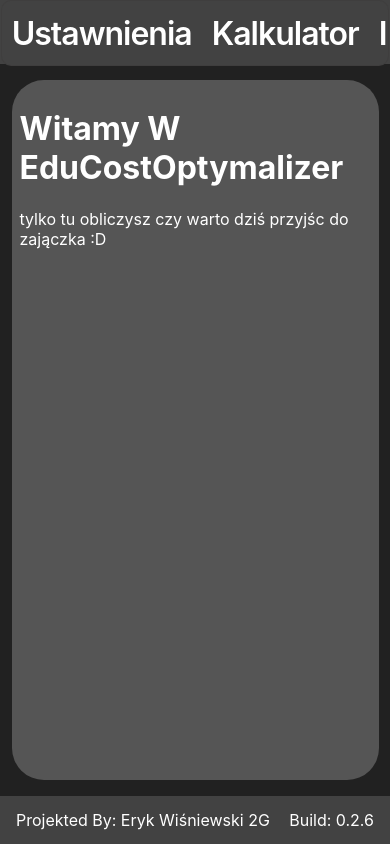
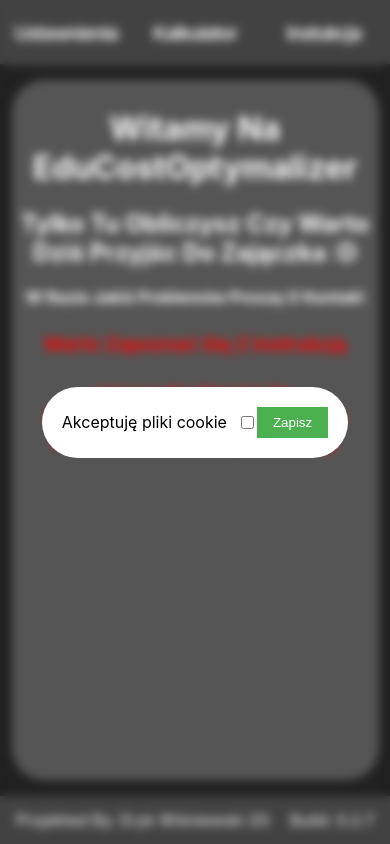
Before and after one commit to ErykHonda/EduCostOptymalizer, a React (Create React App) app: page / in a window 390 px wide. Built offline with nearby package versions, Linux system fonts and the light colour scheme.

Commit message:
0.2.7
początek aktualizacji telefon

```diff
--- a/package.json
+++ b/package.json
@@ -7,6 +7,7 @@
     "@testing-library/react": "^13.4.0",
     "@testing-library/user-event": "^13.5.0",
     "react": "^18.2.0",
+    "react-cookie": "^4.1.1",
     "react-dom": "^18.2.0",
     "react-scripts": "5.0.1",
     "web-vitals": "^2.1.4"
--- a/public/index.html
+++ b/public/index.html
@@ -3,7 +3,8 @@
   <head>
     <meta charset="utf-8" />
     <link rel="icon" href="%PUBLIC_URL%/favicon.ico" />
-    <meta name="viewport" content="width=device-width, initial-scale=1" />
+    <!-- <meta name="viewport" content="width=device-width, initial-scale=1" /> -->
+    <meta name="viewport" content="width=device-width, initial-scale=1, maximum-scale=1, user-scalable=no">
     <meta name="theme-color" content="#000000" />
 
     <meta
--- a/src/App.css
+++ b/src/App.css
@@ -1,58 +1,63 @@
+/* do zrobienia css dla tabletów i telefonów */
 :root {
-  --headerH:4rem;
-  --footerH:3rem;
+  --headerH: 4rem;
+  --footerH: 3rem;
   --fontFooterSize: 1rem;
   --elementWidht: 90%;
-  /* --color1: #1b2223;
-  --color2: #3a4f50;
-  --color3: #0ef6cc;
-  --color4: #f4fefd;
-  --color5: #738fd7; */
-  /* Happy Pastel */
-  /* --color1: #b88c8c;
-  --color2: #ddadad;
-  --color3: #d6c7c7;
-  --color4: #9fb9bf;
-  --color5: #aec8ce; */
-  /* Broze czernie */
-  --color1: #790647;
-  --color2: #bc016b ;
-  --color3: #950958 ;
-  --color4: #540030 ;
-  --color5: #32001c ;
-  --colorText1:#FFF5D5;
-  --colorText2:#FAFFEF;
-  --colorText3:#FFFFFF;
-  --colorText4:#FFFFFF;
-  --colorText5:#FFFFFF;
+  --colorforprintbtn: #ffa500;
+
 }
 
-#darktheme-prev
-{
+#darktheme-prev {
   --color1: #222222;
-  --color2: #555555 ;
-  --color3: #666666 ;
-  --color4: #999999 ;
-  --color5: #cccccc ;
-  --colorText1:#ffffff;
-  --colorText2:#ffffff;
-  --colorText3:#ffffff;
-  --colorText4:#000000;
-  --colorText5:#000000;
+  --color2: #555555;
+  --color3: #666666;
+  --color4: #999999;
+  --color5: #cccccc;
+  --colorText1: #ffffff;
+  --colorText2: #ffffff;
+  --colorText3: #ffffff;
+  --colorText4: #000000;
+  --colorText5: #000000;
 }
 
-#darktheme
-{
+#darktheme {
   --color1: #212121;
-  --color2: #303030 ;
-  --color3: #424242 ;
-  --color4: #555555 ;
-  --color5: #707070 ;
-  --colorText1:#ffffff;
-  --colorText2:#ffffff;
-  --colorText3:#ffffff;
-  --colorText4:#ffffff;
-  --colorText5:#ffffff;
+  --color2: #303030;
+  --color3: #424242;
+  --color4: #555555;
+  --color5: #707070;
+  --colorText1: #ffffff;
+  --colorText2: #ffffff;
+  --colorText3: #ffffff;
+  --colorText4: #ffffff;
+  --colorText5: #ffffff;
+}
+
+#lighttheme {
+  --color1: #e8e8e8;
+  --color2: #c8c8c8;
+  --color3: #a8a8a8;
+  --color4: #888888;
+  --color5: #686868;
+  --colorText1: #000000;
+  --colorText2: #000000;
+  --colorText3: #ffffff;
+  --colorText4: #ffffff;
+  --colorText5: #ffffff;
+}
+
+#firsttheme {
+  --color1: #790647;
+  --color2: #bc016b;
+  --color3: #950958;
+  --color4: #540030;
+  --color5: #32001c;
+  --colorText1: #FFF5D5;
+  --colorText2: #FAFFEF;
+  --colorText3: #FFFFFF;
+  --colorText4: #FFFFFF;
+  --colorText5: #FFFFFF;
 }
 
 .App {
@@ -61,13 +66,13 @@
   color: var(--colorText1);
 }
 
-header,footer {
+header,
+footer {
   background-color: var(--color3);
   color: var(--colorText3);
 }
 
-header
-{
+header {
   height: var(--headerH);
 }
 
@@ -92,8 +97,7 @@ main {
 }
 
 
-.element
-{
+.element {
   width: var(--elementWidht);
   height: fit-content;
   background-color: var(--color4);
@@ -101,37 +105,36 @@ main {
   padding: 0.5rem;
   border-radius: 2rem;
   margin: auto;
-  margin-bottom:1rem ;
+  margin-bottom: 1rem;
 
 }
 
 
 
-.NIP-select, .RE-select
-{
+.NIP-select,
+.RE-select {
   height: 2.5rem;
   margin: 1rem;
   font-size: 1rem;
-  border-radius: 1rem ;
+  border-radius: 1rem;
   padding: .5rem;
-  background:var(--color2);
+  background: var(--color2);
   color: var(--colorText2);
 }
 
-.NIP-select:hover, .RE-select:hover
-{
+.NIP-select:hover,
+.RE-select:hover {
   transform: scale(1.03);
 }
 
 
-.NIP-select
-{
+.NIP-select {
   width: calc(100% / 3 * 2 - 2rem);
 
 }
-.RE-select
-{
-  width: calc(100% / 3  - 2rem);
+
+.RE-select {
+  width: calc(100% / 3 - 2rem);
 }
 
 .button-box,
@@ -149,24 +152,21 @@ main {
 
 .button-box {
   position: sticky;
-  margin-top:1rem ;
+  margin-top: 1rem;
 }
 
-.xddd
-{
+.xddd {
   display: flex;
   justify-content: center;
 }
 
-.button
-{
+.button {
   flex: 1 1 auto;
 
 }
 
-.button-box-down
-{
-  margin-top:0.5rem ;
+.button-box-down {
+  margin-top: 0.5rem;
   margin-bottom: 0.5rem;
 }
 
@@ -217,8 +217,7 @@ button:hover {
 
 } */
 
-footer div
-{
+footer div {
   display: flex;
   height: 100%;
   width: max-content;
@@ -226,15 +225,15 @@ footer div
   align-items: center;
   font-size: var(--fontFooterSize);
 }
-.x
-{
+
+.x {
   margin-left: 1rem;
   float: left;
 }
-.xx
-{
+
+.xx {
   margin-right: 1rem;
-  float:right ;
+  float: right;
 }
 
 
@@ -271,8 +270,7 @@ footer div
   font-size: 14px;
 }
 
-.radio-input label span
-{
+.radio-input label span {
   font-size: 2rem;
 }
 
@@ -290,23 +288,27 @@ footer div
 .radio-input label:has(input:checked) {
   color: var(--colorText5);
   font-weight: bold;
-
 }
 
-.radio-input label:has(input:checked) ~ .selection {
+.radio-input label:has(input:checked)~.selection {
   background-color: var(--color5);
   display: inline-block;
 }
 
-.radio-input label:nth-child(1):has(input:checked) ~ .selection {
+.radio-input label:has(input:not(:checked):hover) {
+  background-color: var(--color4);
+}
+
+/* :not(:checked):hover */
+.radio-input label:nth-child(1):has(input:checked)~.selection {
   transform: translateX(calc(var(--container_width) * 0/3));
 }
 
-.radio-input label:nth-child(2):has(input:checked) ~ .selection {
+.radio-input label:nth-child(2):has(input:checked)~.selection {
   transform: translateX(calc(var(--container_width) * 1/3));
 }
 
-.radio-input label:nth-child(3):has(input:checked) ~ .selection {
+.radio-input label:nth-child(3):has(input:checked)~.selection {
   transform: translateX(calc(var(--container_width) * 2/3));
 }
 
@@ -329,23 +331,22 @@ footer div
   color: #fff;
   border: none;
 }
+
 .btn-txt {
   z-index: 1;
   font-weight: 800;
   letter-spacing: 4px;
 }
 
-.b1
-{
+.b1 {
   border: 2px solid #00cc00;
 }
-.b2
-{
+
+.b2 {
   border: 2px solid #ff0000;
 }
 
-.b3
-{
+.b3 {
   border: 2px solid #0000ff;
 }
 
@@ -415,8 +416,7 @@ footer div
   transform: scale(100) translateX(2px);
 }
 
-.printbtn{
-  --colorforprintbtn: #ffa500;
+.printbtn {
   color: var(--colorforprintbtn);
   text-transform: uppercase;
   text-decoration: none;
@@ -453,37 +453,254 @@ footer div
   width: 160%;
 }
 
-.main1,.MainStronaGlowna,.MainAside
-{
+.main1,
+.MainStronaGlowna,
+.MainAside {
   display: flex;
   flex-direction: column;
 }
 
-.Main-Section-Box,#StronaGlowna,#Aside
-{
+.Main-Section-Box,
+#StronaGlowna,
+#Aside {
   flex-grow: 1;
   overflow: auto;
 }
 
-#StronaGlowna,#Aside
-{
+#StronaGlowna,
+#Aside {
   width: 90%;
   margin-top: 1rem;
   height: 100%;
 }
 
-#Aside
-{
+#Aside {
   height: 100%;
 }
 
-.element
-{
+.element {
   overflow: auto;
   height: calc(100% - 2rem);
 }
 
-.Span-Box-Button
-{
+.Span-Box-Button {
   font-size: 1.25rem;
 }
+
+.MainStronaGlowna {
+  text-transform: capitalize;
+}
+
+.MainStronaGlowna div h1 {
+  font-size: 6rem;
+  text-align: center;
+}
+
+.MainStronaGlowna div h2 {
+  text-align: center;
+  font-size: 3rem;
+}
+
+.MainStronaGlowna div h3 {
+  font-size: 2rem;
+  text-align: center;
+}
+
+.MainStronaGlowna div h4 {
+  font-size: 1.5rem;
+  text-align: center;
+  color: red;
+  -webkit-text-stroke: 0.09rem black;
+}
+
+/* usatwienia */
+.wrapper {
+  --font-color-dark: var(--colorText3);
+  --font-color-light: var(--colorText5);
+  --bg-color: var(--color3);
+  --main-color: var(--color5);
+  position: relative;
+  width: 100%;
+  height: 5rem;
+  background-color: var(--bg-color);
+  border: 2px solid var(--main-color);
+  border-radius: 34px;
+  display: flex;
+  flex-direction: row;
+  box-shadow: 4px 4px var(--main-color);
+}
+
+.option {
+  width: calc(100% / 3 - 8.5px);
+  height: calc(100% - 8px);
+  position: relative;
+  top: 2px;
+  left: 2px;
+
+}
+
+.input {
+  width: 100%;
+  height: 100%;
+  position: absolute;
+  left: 0;
+  top: 0;
+  appearance: none;
+  cursor: pointer;
+
+}
+
+.btn {
+  width: 100%;
+  height: 100%;
+  background-color: var(--bg-color);
+  border-radius: 50px;
+  display: flex;
+  justify-content: center;
+  align-items: center;
+
+}
+
+.span {
+  color: var(--font-color-dark);
+
+}
+
+.input:checked+.btn {
+  background-color: var(--main-color);
+}
+
+.input:not(:checked):hover+.btn {
+  background-color: var(--color4);
+}
+
+.input:checked+.btn .span {
+  color: var(--font-color-light);
+
+}
+
+.zmianaTrybu {
+  width: 75%;
+  margin: auto;
+}
+
+.zmianaTrybu h3 {
+  text-align: center;
+}
+
+/* koniec ustawien */
+
+/* cookie agre */
+.cookie-consent {
+
+  width: fit-content;
+  background-color: white;
+  padding: 20px;
+  text-align: center;
+  border-radius: 5rem;
+}
+
+.cookie-consent form {
+  display: flex;
+  align-items: center;
+  justify-content: center;
+}
+
+.cookie-consent label {
+  margin-right: 10px;
+}
+
+.cookie-consent button {
+  background-color: #4caf50;
+  color: #ffffff;
+  border: none;
+  padding: 8px 16px;
+  cursor: pointer;
+}
+
+.cookie-consent button:hover {
+  background-color: #45a049;
+}
+
+.bgcookies {
+  position: absolute;
+  left: 0;
+  top: 0;
+  /* background-color: blue; */
+  backdrop-filter: blur(5px);
+  width: 100vw;
+  height: 100vh;
+  display: flex;
+  align-items: center;
+  justify-content: center;
+  z-index: 1;
+}
+
+.htmlforcheckbox {
+  color: #000000;
+}
+
+
+/* koniec cookie agre */
+
+h1.Iiobs {
+  text-align: center;
+  font-size: 4rem;
+}
+
+div.Iobs {
+  display: flex;
+  justify-content: center;
+  align-items: center;
+  margin: auto;
+  width: 80%;
+}
+
+div.Iobs ol {
+  font-size: 2.5rem;
+}
+
+div.Iobs ol li span.uwaga {
+  color: red;
+}
+
+div.Iobs ol li span.pomarancz {
+  color: var(--colorforprintbtn);
+}
+
+span.green {
+  color: #00cc00;
+}
+
+.BlMa
+{
+  width: 80%;
+  height: 50%;
+  text-align: center;
+  margin: auto;
+}
+
+.Red-box
+{
+  color: #ff0000;
+}
+
+@media (max-width: 1024px) {
+
+  .radio-input label span {
+    font-size: 1.2rem;
+  }
+  .MainStronaGlowna div h1 {
+    font-size: 2rem;
+  }
+  .MainStronaGlowna div h2 {
+    font-size: 1.5rem;
+  }
+  .MainStronaGlowna div h3 {
+    font-size: 1rem;
+  }
+  .MainStronaGlowna div h4 {
+    font-size: 1.2rem;
+    -webkit-text-stroke: 0rem black;
+  }
+}
--- a/src/App.jsx
+++ b/src/App.jsx
@@ -5,16 +5,24 @@ import PodsumowanieComp from './components/PodsumowanieComp';
 import BlankMain from './components/BlankMain';
 import HowItWork from './components/HowItWork';
 import FooterComponent from './components/FooterComponent';
-import SettingComponent from './components/SettingComponent';
 import HomePageComponent from './components/HomePageComponent';
 
+import { useCookies } from 'react-cookie';
 
 
 function App() {
 
   const [sekcje, setSekcje] = useState([]);
   const [podsumowanieZ, setPodsumowanieZ] = useState([]);
-  const [strona, setStrona] = useState(10)
+  const [podsumowanieError, setPodsumowanieError] = useState(null);
+  const [strona, setStrona] = useState(10);
+  const [cookies, setCookie] = useCookies(['CThemeName', 'CForAgre']);
+  if (!cookies.CThemeName) {
+    setCookie('CThemeName', 'darktheme', { path: '/' });
+  }
+  if (!cookies.CForAgre) {
+    setCookie('CForAgre', false, { path: '/' });
+  }
 
   function dodajSection() {
     const numer = sekcje.length;
@@ -40,35 +48,60 @@ function App() {
     if (InputValueN.length >= 1) InputValueN.length -= InputValueN.length;
     if (InputValueRE.length >= 1) InputValueRE.length -= InputValueN.length;
   }
+
   function AddPodsumowanie() {
     if (InputValueN.length !== 0 && InputValueN.length === InputValueRE.length && InputValueN.length === sekcje.length) {
       setSekcje([])
       setPodsumowanieZ([0])
+      setPodsumowanieError(null)
     } else {
-
+      setPodsumowanieError('Nie Podano Wszystkich Potrzebnych danych')
     }
   }
   function RemovePodsumowanie() {
     setPodsumowanieZ([])
+  }
+  function CookieAgre() {
+    let checkboxstatus;
+    const selectOption = (event) => {
+      checkboxstatus = event.target.checked;
+    };
+
+    const setCookieAgre = () => {
+      if (checkboxstatus === true) setCookie('CForAgre', true, { path: '/' });
+      else setCookie('CForAgre', false, { path: '/' });
+    };
 
 
+    return (
+      <div className="bgcookies">
+        <div className="cookie-consent">
+          <form>
+            <label htmlFor="consent-checkbox" className='htmlforcheckbox'>Akceptuję pliki cookie</label>
+            <input type="checkbox" id="consent-checkbox" required onChange={selectOption} />
+            <button type='submit' onClick={setCookieAgre}>Zapisz</button>
+          </form>
+        </div>
+      </div>
+    )
   }
   function Main1() {
     return (
       <main className='main1'>
         <div className="button-box">
           <div className="xddd">
-            <button class="button b1 type1" onClick={dodajSection}>
-              <span class="btn-txt">Dodaj</span>
+            <button className="button b1 type1" onClick={dodajSection}>
+              <span className="btn-txt">Dodaj</span>
             </button>
-            <button class="button b2 type2" onClick={usunSection}>
-              <span class="btn-txt">Usuń</span>
+            <button className="button b2 type2" onClick={usunSection}>
+              <span className="btn-txt">Usuń</span>
             </button>
-            <button class="button b3 type3" onClick={resetSection}>
-              <span class="btn-txt">Resetuj</span>
+            <button className="button b3 type3" onClick={resetSection}>
+              <span className="btn-txt">Resetuj</span>
             </button>
           </div>
           {sekcje.length !== 0 && <div className='Span-Box-Button'>Obecnie Dodano {sekcje.length} elementów</div>}
+          {podsumowanieError !== null && <div className='Span-Box-Button Red-box'>{podsumowanieError}</div>}
         </div>
         <div className='Main-Section-Box'>
           {sekcje.length > 0 && <div className="element">
@@ -76,11 +109,16 @@ function App() {
               {sekcje.map((sekcja, idx) => (
                 <Section key={idx} prost={sekcja} />
               ))}
-              {podsumowanieZ.map((e, idx) => (
-                <PodsumowanieComp key={idx} />
-              ))}
             </div>
+
           </div>}
+            {podsumowanieZ.length !== 0 &&
+              <div className='element'>
+                {podsumowanieZ.map((e, idx) => (
+                  <PodsumowanieComp key={idx} />
+                ))}
+              </div>
+            }
         </div>
         {
           sekcje.length === 0 &&
@@ -89,8 +127,7 @@ function App() {
         }
         {sekcje.length !== 0 &&
           <div className="button-box-down">
-            {/* <button onClick={AddPodsumowanie}>PrintPodsumowanie</button>arrow function */}
-            <button class="printbtn" onClick={AddPodsumowanie}>
+            <button className="printbtn" onClick={AddPodsumowanie}>
               Wyświetl Podsumowanie
             </button>
           </div>
@@ -99,10 +136,44 @@ function App() {
     )
   }
 
+  function SettingComponent() {
+    const handleOptionChange = (event) => {
+      setCookie('CThemeName', event.target.value, { path: '/' });
+    };
+    return (
+      <main className='MainAside'>
+        <div className="element" id='Aside'>
+          <div className="zmianaTrybu">
+            <h3>Zmiana Motywu Strony</h3>
+            <div className="wrapper">
+              <div className="option">
+                <input className="input" type="radio" name="btn" value="darktheme" checked={cookies.CThemeName === 'darktheme'} onChange={handleOptionChange} />
+                <div className="btn">
+                  <span className="span">Dark Theme Standard</span>
+                </div>
+              </div>
+              <div className="option">
+                <input className="input" type="radio" name="btn" value="lighttheme" checked={cookies.CThemeName === 'lighttheme'} onChange={handleOptionChange} />
+                <div className="btn">
+                  <span className="span">Light Theme</span>
+                </div>  </div>
+              <div className="option">
+                <input className="input" type="radio" name="btn" value="firsttheme" checked={cookies.CThemeName === 'firsttheme'} onChange={handleOptionChange} />
+                <div className="btn">
+                  <span className="span">OG Theme</span>
+                </div>
+              </div>
+            </div>
+          </div>
+        </div>
+      </main>
+    )
+  }
+
   return (
-    <div className="App" id='darktheme'>
+    <div className="App" id={cookies.CThemeName}>
       <header>
-        <div class="radio-input">
+        <div className="radio-input">
           <label>
             <input type="radio" id="value-1" name="value-radio" value="value-1" onClick={() => setStrona(0)} />
             <span>Ustawnienia</span>
@@ -115,13 +186,14 @@ function App() {
             <input type="radio" id="value-3" name="value-radio" value="value-3" onClick={() => setStrona(2)} />
             <span>Instukcja</span>
           </label>
-          <span class="selection"></span>
+          <span className="selection"></span>
         </div>
       </header>
       {strona === 10 ? <HomePageComponent /> :
         strona === 0 ? <SettingComponent /> :
           strona === 1 ? <Main1 /> :
             <HowItWork />}
+      {cookies.CForAgre !== 'true' && <CookieAgre />}
 
       <FooterComponent />
     </div>
--- a/src/components/HomePageComponent.jsx
+++ b/src/components/HomePageComponent.jsx
@@ -4,13 +4,13 @@ function HomePageComponent() {
     return (
         <main className='MainStronaGlowna'>
             <div className="element" id='StronaGlowna'>
-
-            <h1>Witamy W EduCostOptymalizer</h1>
-            <section>
-                tylko tu obliczysz czy warto dziś przyjśc do zajączka :D
-            </section>
-
-
+                <h1>Witamy na EduCostOptymalizer</h1>
+                <h2>
+                    Tylko Tu Obliczysz czy warto dziś przyjśc do zajączka :D
+                </h2>
+                <h3>W razie Jakiś problemów proszę o kontakt</h3>
+                <h4>Warto Zapoznać się z Instrukcją</h4>
+                <h4>Uwaga Na Stronie Są wykorzystywane Pliki COOKIES potrzebne do działąnia strony</h4>
             </div>
         </main>
     )
```
Also changed, not shown: src/assets/assets.jsx (+4 -4 lines), src/components/BlankMain.jsx (+6 -1 lines), src/components/HowItWork.jsx (+11 -1 lines), src/components/PodsumowanieComp.jsx (+21 -13 lines), src/components/Section.jsx (+2 -27 lines), src/components/SettingComponent.jsx (deleted, +0 -13 lines), 1 other file (tests, documents, lock files or other folders).
